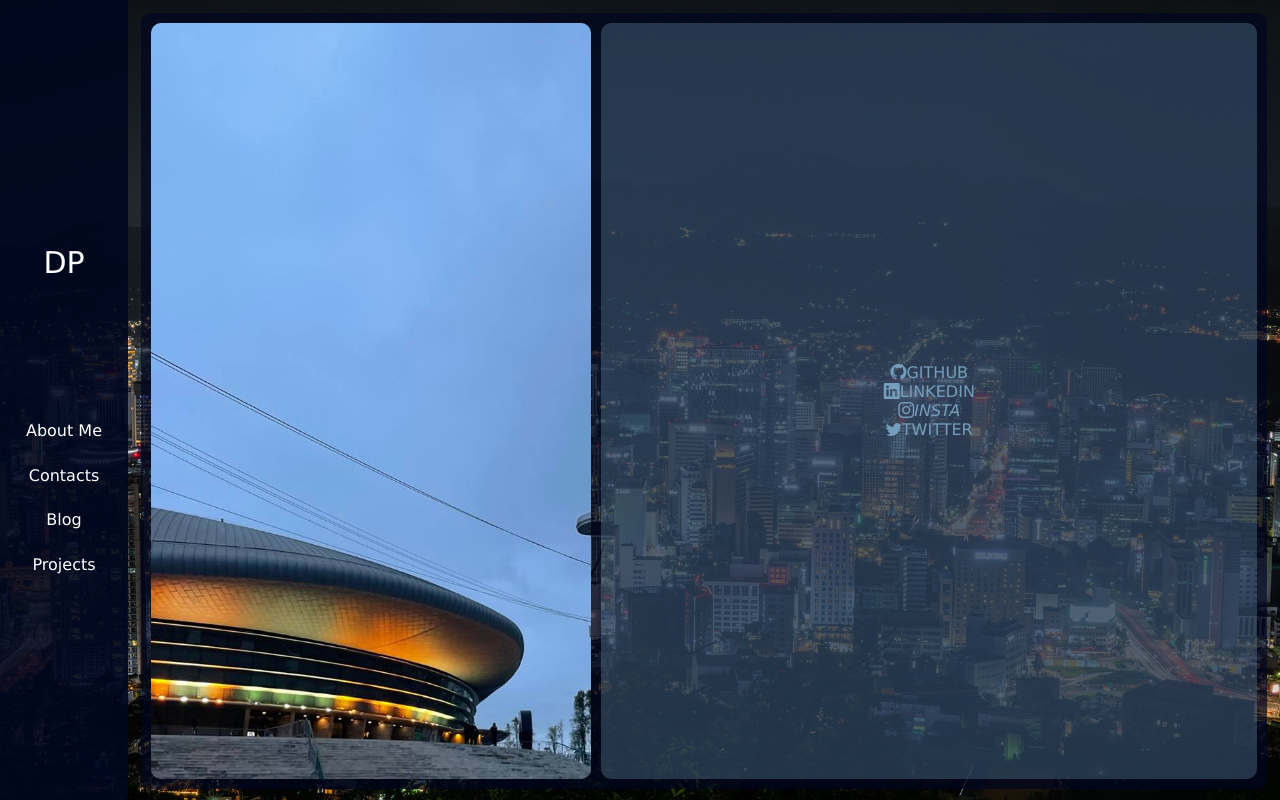
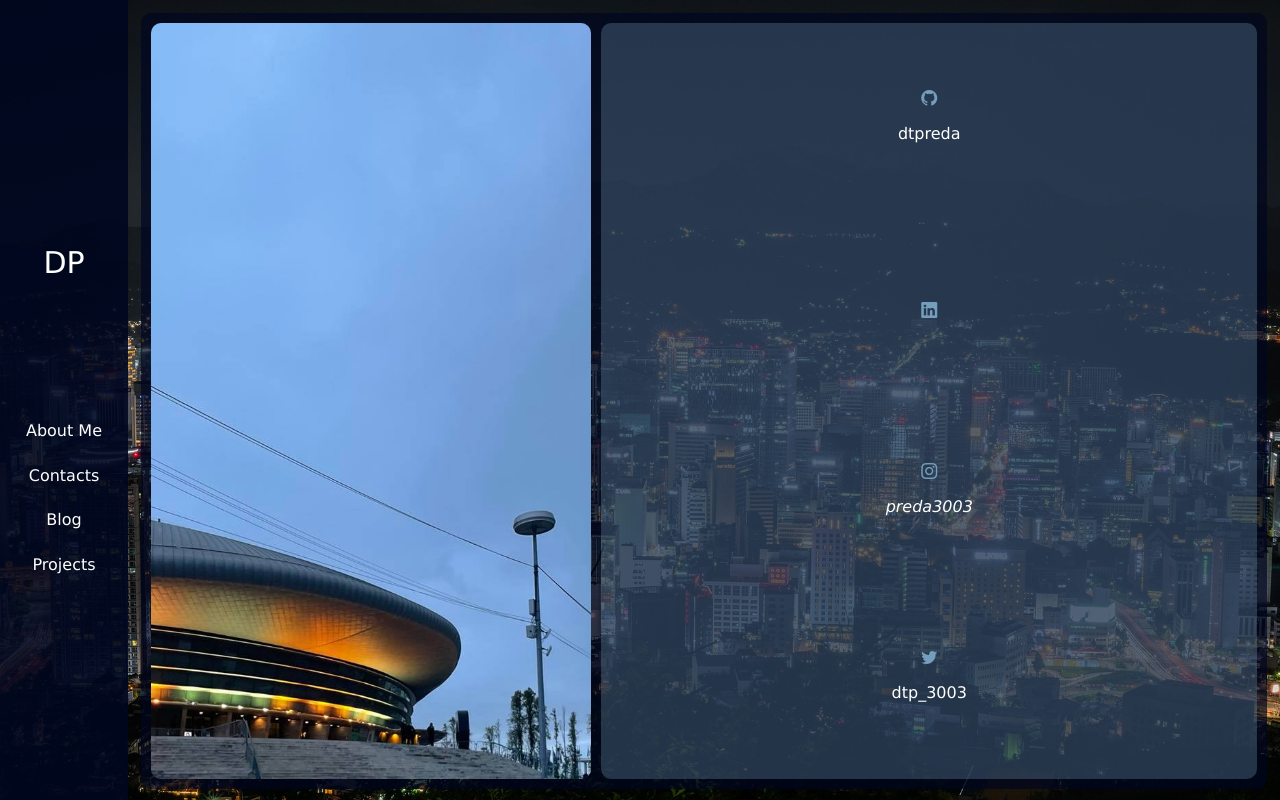
Before and after one commit to dtpreda/dtpreda.github.io, a plain HTML site: page contacts.html in a window 1280 px wide. Drawn offline with nearby package versions, Linux system fonts and the light colour scheme.

Commit message:
Finish contacts

```diff
--- a/contacts.css
+++ b/contacts.css
@@ -28,17 +28,37 @@
     width: 100%;
     height: 100%;
     object-fit: cover;
-    object-position: 0 100%;
+    object-position: 50% 100%;
 }
 
 .bd .right .content {
     display: flex;
     width: 100%;
-    flex-direction: column;
     justify-content: center;
     align-items: center;
 }
 
-.bd .right .content {
+.bd .right .content .links {
+    height: 100%;
+    width: 90%;
+    display: flex;
+    flex-direction: column;
+    align-items: flex-start;
 
 }
+
+.bd .right .content .links a {
+    height: 26%;
+    margin-top: 1%;
+    width: 100%;
+    display: flex;
+    flex-direction: column;
+    justify-content: center;
+    text-align: center;
+    transition: background-color 0.2s;
+    border-radius: 10px;
+}
+
+.bd .right .content .links a:hover {
+    background-color: rgba(0, 7, 32, 0.40);
+}
--- a/contacts.html
+++ b/contacts.html
@@ -26,11 +26,13 @@
                     </div>
                 </div>
                 <div class="right">
-                    <div class="content links links-first">
-                        <a href="https://github.com/dtpreda"><i class="bi bi-github"></i>GITHUB</a>
-                        <a href="#"><i class="bi bi-linkedin"></i>LINKEDIN</a>
-                        <a href="https://www.instagram.com/preda3003/"><i class="bi bi-instagram">INSTA</i></a>
-                        <a href="https://twitter.com/dtp_3003"><i class="bi bi-twitter"></i>TWITTER</a>
+                    <div class="content">
+                        <div class="links">
+                            <a href="https://github.com/dtpreda" target="_blank"><i class="bi bi-github"></i><p>dtpreda</p></a>
+                            <a href="#"><i class="bi bi-linkedin" target="_blank"></i></a>
+                            <a href="https://www.instagram.com/preda3003/" target="_blank"><i class="bi bi-instagram"><p>preda3003</p></i></a>
+                            <a href="https://twitter.com/dtp_3003" target="_blank"><i class="bi bi-twitter"></i><p>dtp_3003</p></a>
+                        </div>
                     </div>
                 </div>
             </div>
```
